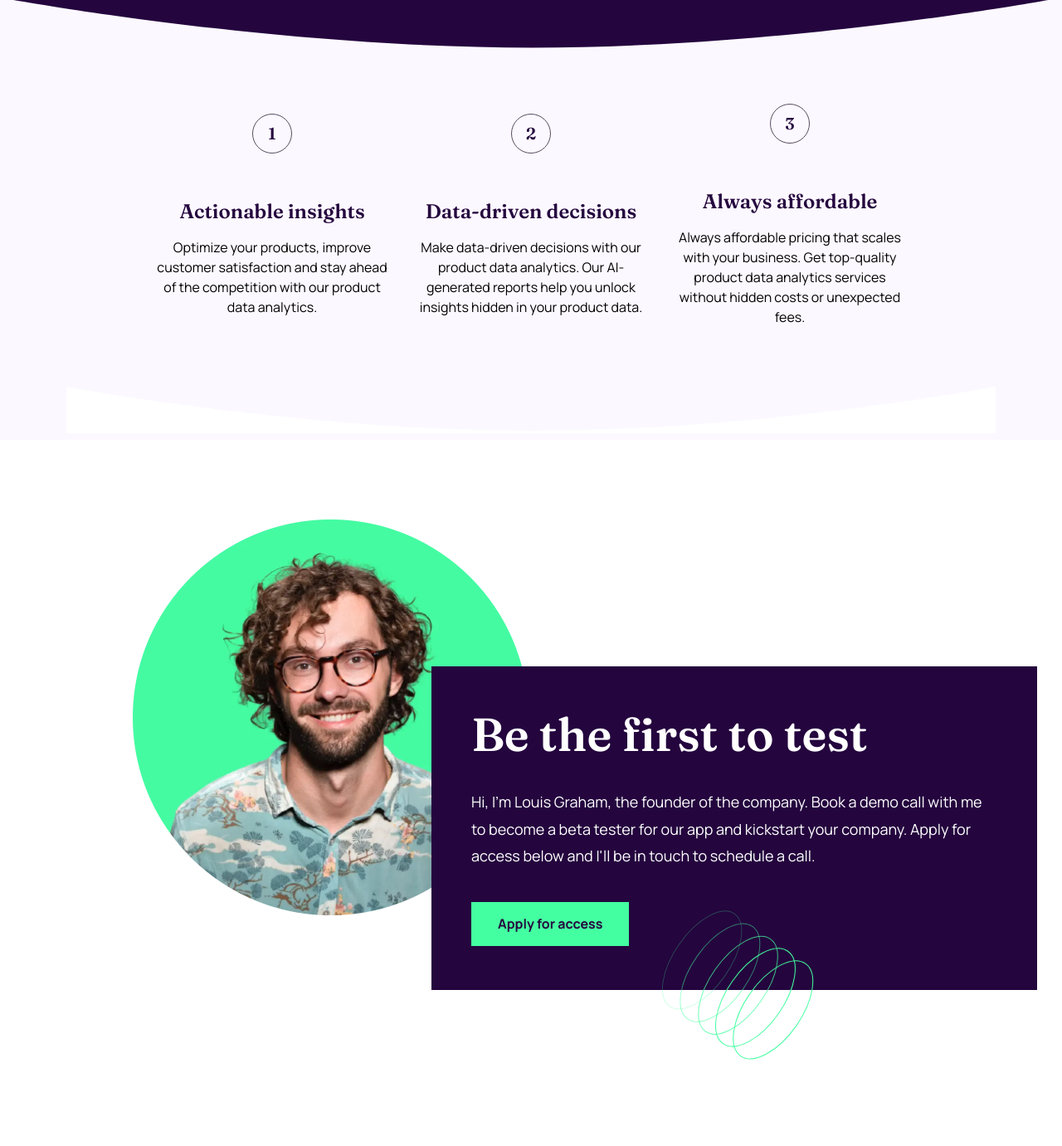
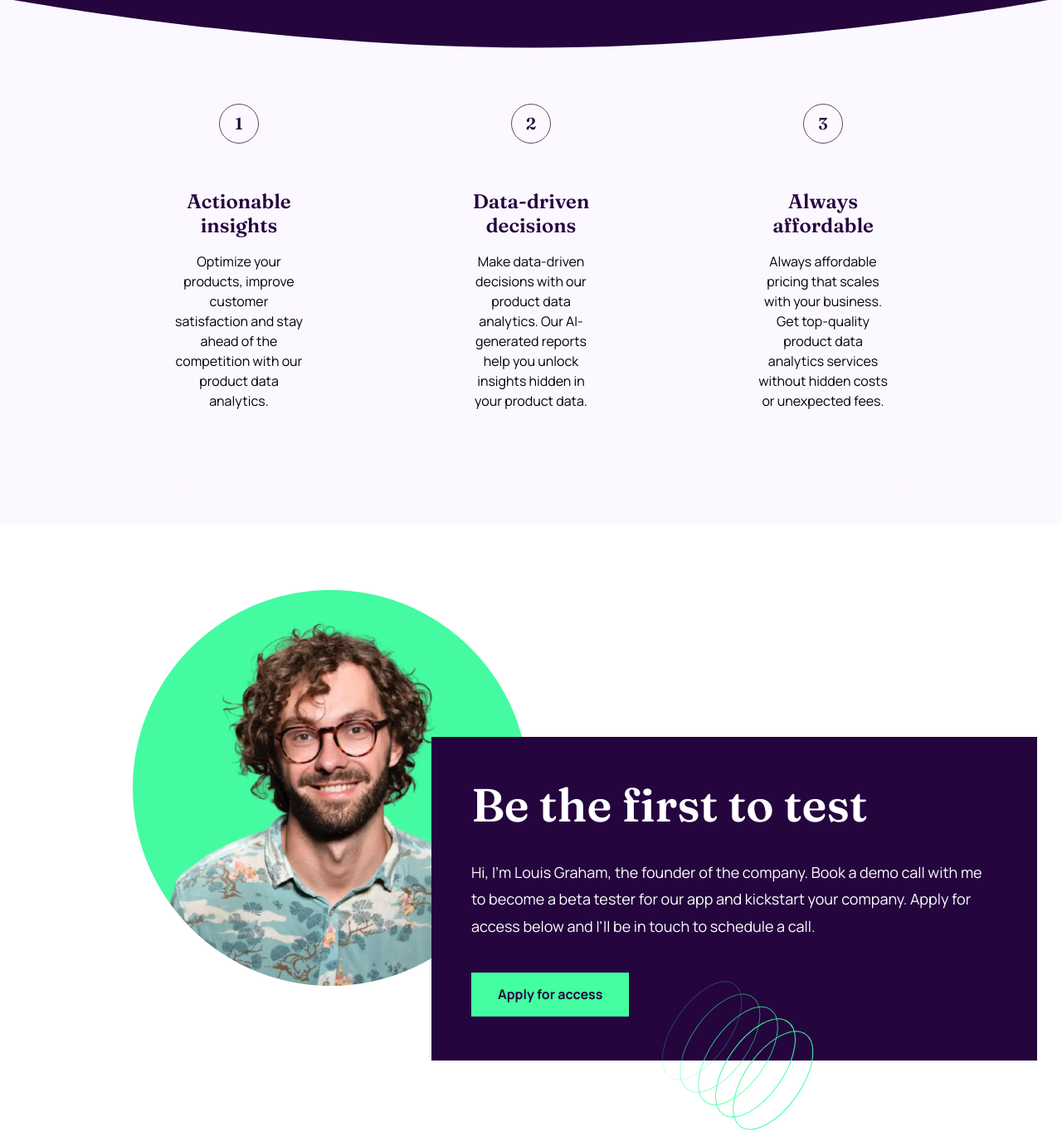
Before and after one commit to gusanchefullstack/frontend-html-css-workit-landing-page, a website built with Vite: page index.html in a window 1280 px wide. Shown: the part 988-2369 px from the top of the page at 83% size. Built offline with nearby package versions, Linux system fonts and the light colour scheme.

Commit message:
Actualiza index.html para mejorar la responsividad y la presentación visual de la sección de características. Se ajustan clases de Tailwind CSS para optimizar el espaciado y la alineación en dispositivos grandes, mejorando la experiencia del usuario.

```diff
--- a/index.html
+++ b/index.html
@@ -39,8 +39,8 @@
         <img src="./assets/images/ornamental-tablet-top.svg" alt="" class="hidden md:block lg:hidden">
         <img src="./assets/images/ornamental-desktop.svg" alt="" class="hidden lg:block">
       </section>
-      <section id="features" class="bg-purple-100 px-5 pt-16 md:px-11 lg:px-20">
-        <article class="pb-8">
+      <section id="features" class="bg-purple-100 px-5 pt-16 md:px-11 lg:px-0 ">
+        <article class="pb-8 lg:px-20">
           <h2 class="border-1 border-purple-500 rounded-full w-12 h-12 md:rounded-full md:p-4 flex items-center justify-center text-purple-900 font-fraunces font-semibold text-xl lg:mb-14">1</h2>
           <div class="flex flex-col items-center justify-center md:items-start lg:items-center lg:justify-center">
             <h3 class="font-fraunces font-semibold leading-[1.2] text-purple-900 text-2xl mt-6 md:mt-0">Actionable insights</h3>
@@ -48,7 +48,7 @@
               ahead of the competition with our product data analytics.</p>
           </div>
         </article>
-        <article class="pb-8">
+        <article class="pb-8 lg:px-20">
           <h2 class="border-1 border-purple-500 rounded-full w-12 h-12 md:rounded-full md:p-4 flex items-center justify-center text-purple-900 font-fraunces font-semibold text-xl lg:mb-14">2</h2>
           <div class="flex flex-col items-center justify-center md:items-start lg:items-center lg:justify-center">
             <h3 class="font-fraunces font-semibold leading-[1.2] text-purple-900 text-2xl mt-6 md:mt-0">Data-driven decisions</h3>
@@ -56,7 +56,7 @@
               AI-generated reports help you unlock insights hidden in your product data.</p>
           </div>
         </article>
-        <article class="lg:pb-8">
+        <article class="lg:pb-8 lg:px-20">
           <h2 class="border-1 border-purple-500 rounded-full w-12 h-12 md:rounded-full md:p-4 flex items-center justify-center text-purple-900 font-fraunces font-semibold text-xl lg:mb-14">3</h2>
           <div class="flex flex-col items-center justify-center md:items-start lg:items-center lg:justify-center">
             <h3 class="font-fraunces font-semibold leading-[1.2] text-purple-900 text-2xl mt-6 md:mt-0">Always affordable</h3>
@@ -69,11 +69,11 @@
         <svg width="768" height="72" viewBox="0 0 768 72" fill="none" xmlns="http://www.w3.org/2000/svg" class="hidden md:block lg:hidden fill-white">
           <path d="M0 0V72H768V0C768 0 577.579 68 385.067 68C192.554 68 0 0 0 0Z" fill="white"/>
           </svg>
-        <svg width="1440" height="72" viewBox="0 0 1440 72" fill="none" xmlns="http://www.w3.org/2000/svg" class="hidden lg:block fill-white">
+        <svg width="1440" height="72" viewBox="0 0 1440 72" fill="none" xmlns="http://www.w3.org/2000/svg" class="hidden lg:block fill-purple-100 lg:w-full">
           <path d="M0 0V72H1440V0C1440 0 1082.96 68 722 68C361.039 68 0 0 0 0Z" />
         </svg>
       </section>
-      <section class="relative pt-28 md:pt-4 md:px-11 lg:px-40 lg:pb-0 lg:mb-0">
+      <section class="relative pt-28 md:pt-4 md:px-11 lg:px-40 lg:pb-0 lg:mb-0 lg:pt-0">
         <figure class="relative top-15 md:top-28 lg:top-20 left-0 lg:left-0 z-0 md:w-[280px] md:h-[280px] lg:w-[477px] lg:h-[477px]">
           <img src="./assets/images/image-founder.webp" alt="Founder" >
         </figure>
```
